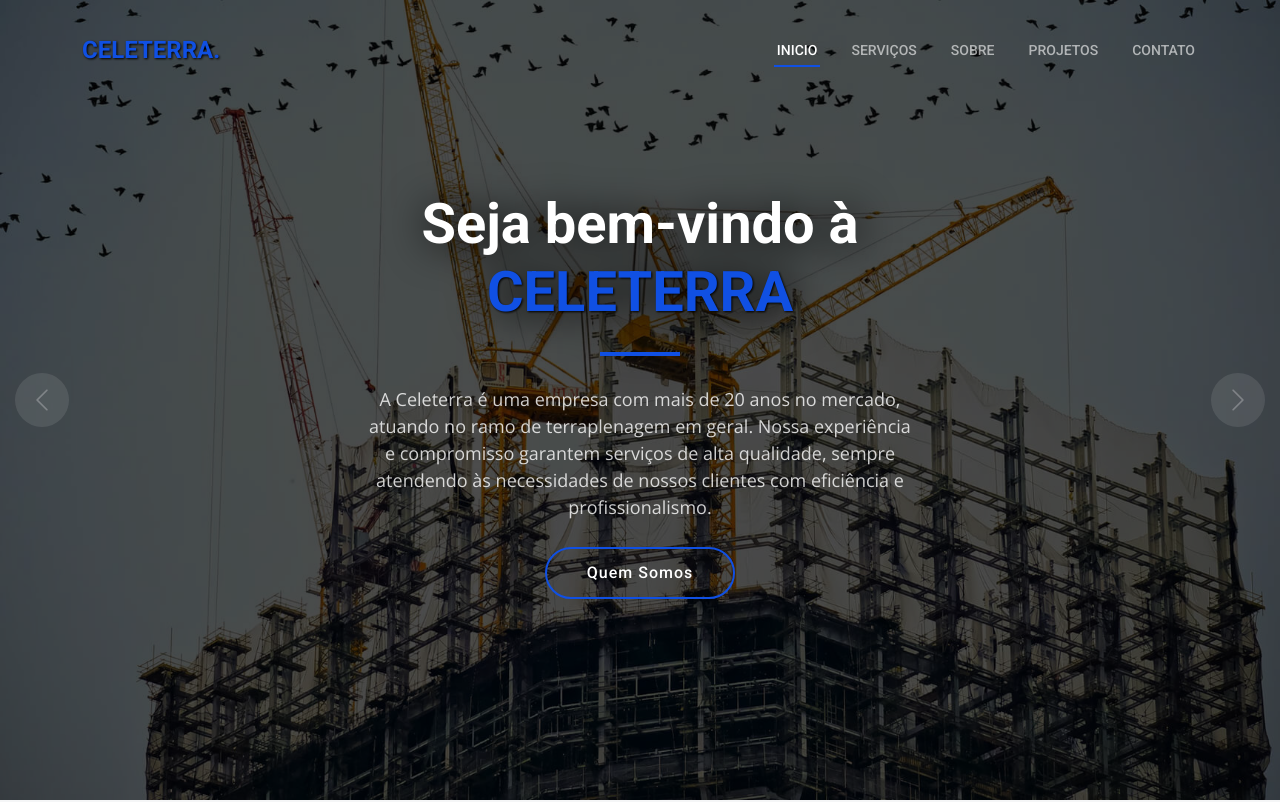
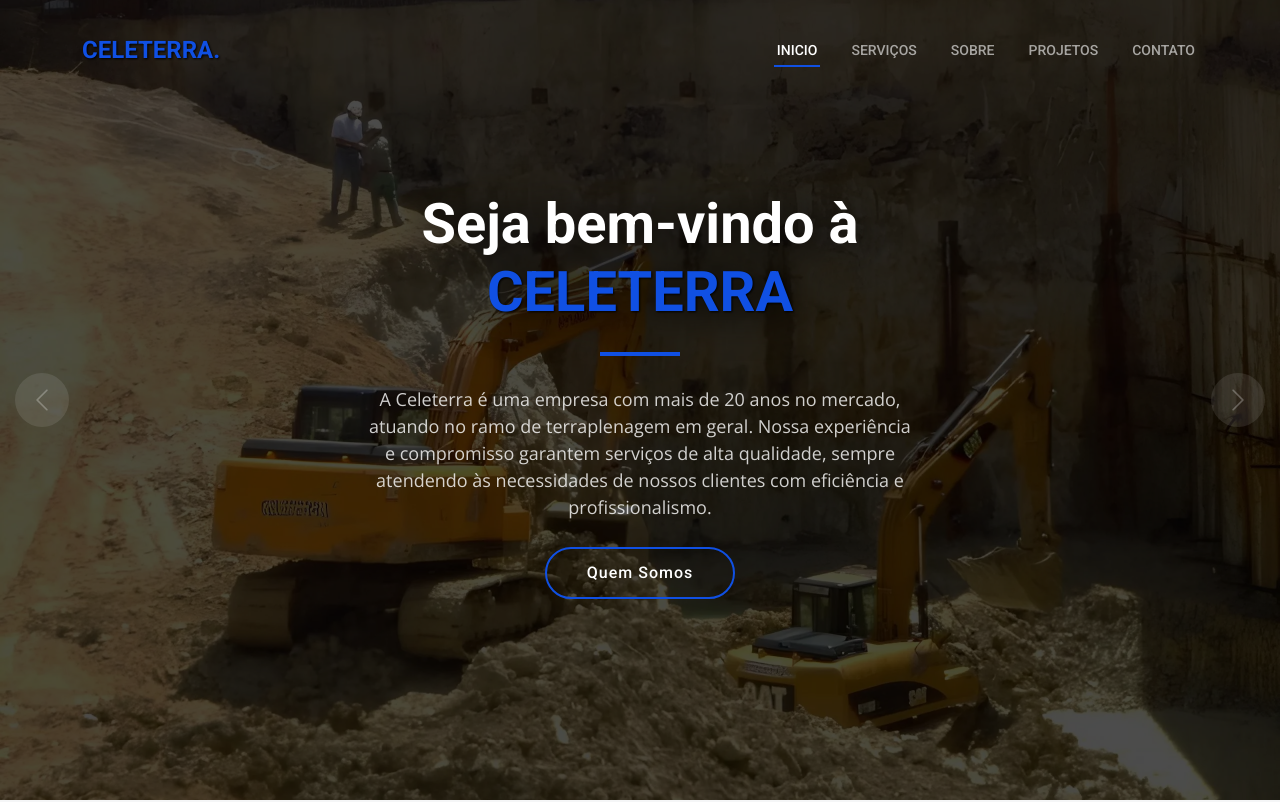
Before and after one commit to soares-alan/celeterra, a plain HTML site: page index.html in a window 1280 px wide. Shown: the top 802 px of the page. Drawn offline with nearby package versions, Linux system fonts and the light colour scheme.

Commit message:
image loading

```diff
--- a/assets/js/main.js
+++ b/assets/js/main.js
@@ -212,25 +212,29 @@ document.addEventListener('DOMContentLoaded', () => {
 
 document.addEventListener("DOMContentLoaded", function () {
   const lazyBackgrounds = document.querySelectorAll('.carousel-item[data-bg]');
+  let imagesLoaded = 0;
 
-  const lazyLoad = (entries, observer) => {
-    entries.forEach(entry => {
-      if (entry.isIntersecting) {
-        const div = entry.target;
-        div.style.backgroundImage = `url(${div.getAttribute('data-bg')})`;
-        div.removeAttribute('data-bg');
-        observer.unobserve(div);
-      }
-    });
+  const preloadImage = (src, callback) => {
+    const img = new Image();
+    img.src = src;
+    img.onload = callback;
   };
 
-  const observer = new IntersectionObserver(lazyLoad, {
-    root: null,
-    rootMargin: '0px',
-    threshold: 0.1
-  });
+  const onImageLoad = () => {
+    imagesLoaded++;
+    if (imagesLoaded === lazyBackgrounds.length) {
+      // Todas as imagens foram carregadas, iniciar o carrossel
+      lazyBackgrounds.forEach(div => {
+        const src = div.getAttribute('data-bg');
+        div.style.backgroundImage = `url(${src})`;
+        div.removeAttribute('data-bg');
+      });
+      // Iniciar o carrossel aqui, se necessário
+    }
+  };
 
   lazyBackgrounds.forEach(div => {
-    observer.observe(div);
+    const src = div.getAttribute('data-bg');
+    preloadImage(src, onImageLoad);
   });
 });
--- a/index.html
+++ b/index.html
@@ -79,13 +79,11 @@
     </div>
 
     <div id="hero-carousel" class="carousel slide" data-bs-ride="carousel" data-bs-interval="5000">
-
-      <div class="carousel-item active" style="background-image: url(assets/img/hero-carousel/hero-carousel-1.jpg)">
-      </div>
-      <div class="carousel-item" data-bg="assets/img/hero-carousel/pic22.jpg"></div>
-      <div class="carousel-item" data-bg="assets/img/hero-carousel/pic04.jpg"></div>
-      <div class="carousel-item" data-bg="assets/img/hero-carousel/pic06.jpg"></div>
-      <div class="carousel-item" data-bg="assets/img/hero-carousel/pic09.jpg"></div>
+      <div class="carousel-item active" data-bg="assets/img/hero-carousel/hero-carousel-1.webp"></div>
+      <div class="carousel-item" data-bg="assets/img/hero-carousel/pic22.webp"></div>
+      <div class="carousel-item" data-bg="assets/img/hero-carousel/pic04.webp"></div>
+      <div class="carousel-item" data-bg="assets/img/hero-carousel/pic06.webp"></div>
+      <div class="carousel-item" data-bg="assets/img/hero-carousel/pic09.webp"></div>
 
       <a class="carousel-control-prev" href="#hero-carousel" role="button" data-bs-slide="prev">
         <span class="carousel-control-prev-icon bi bi-chevron-left" aria-hidden="true"></span>
@@ -94,10 +92,8 @@
       <a class="carousel-control-next" href="#hero-carousel" role="button" data-bs-slide="next">
         <span class="carousel-control-next-icon bi bi-chevron-right" aria-hidden="true"></span>
       </a>
-
     </div>
-
-  </section><!-- End Hero Section -->
+  </section>
 
   <main id="main">
 
```
Also changed, not shown: assets/img/hero-carousel/hero-carousel-1.webp (added), assets/img/hero-carousel/pic04.webp (added), assets/img/hero-carousel/pic06.webp (added), assets/img/hero-carousel/pic09.webp (added), assets/img/hero-carousel/pic22.webp (added).
